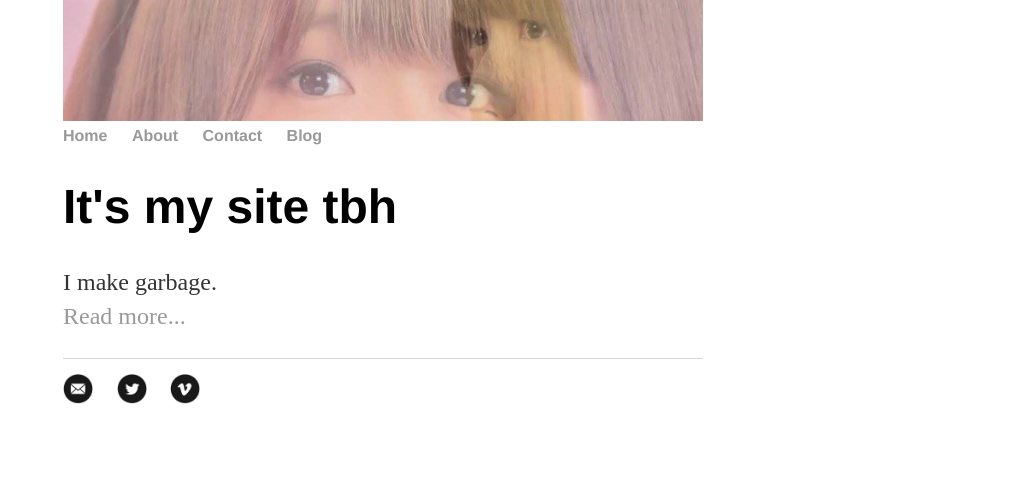
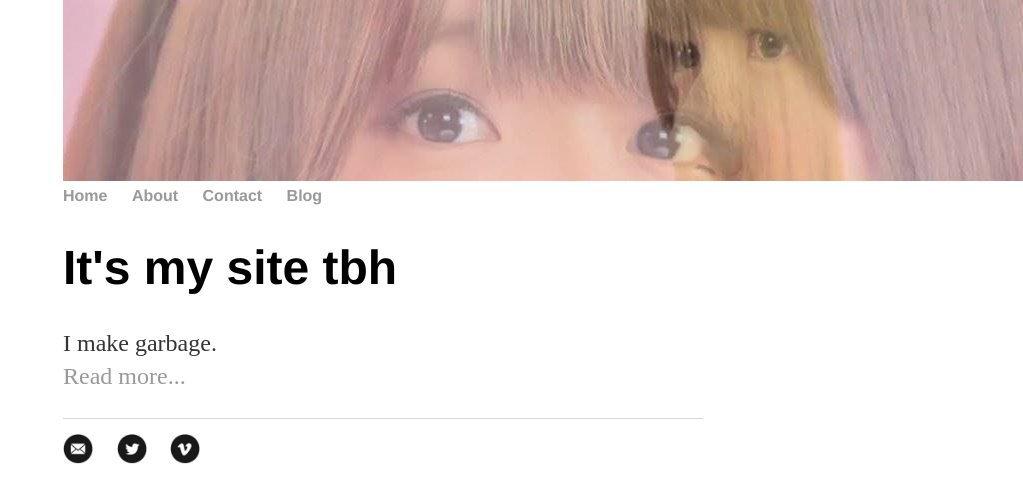
Before and after one commit to glasscaked/strip, a Jekyll site: the page built from index.html, in a window 1280 px wide. Shown: the top 503 px of the page, without its empty margins (257-1280 px from the left). Built offline with Jekyll 4.4.1, drawn with Linux system fonts in a browser that asks for light colours.

Commit message:
Update main.css

```diff
--- a/css/main.css
+++ b/css/main.css
@@ -15,11 +15,7 @@ nav ul, footer ul { margin: auto; width: 100%; font-size: 1em; font-family: 'Hel
 nav ul li, footer ul li {display: inline; margin-right: 20px; }
 
 footer { border-top: 1px solid #d5d5d5; font-size: .8em; }
-/*Banner*/
-#logo-container img {
-   width: 100%;
-   height: auto;
-}
+
 
 /* Blog */
 ul.posts { margin: 20px auto 40px; font-size: 1.5em; }
```
